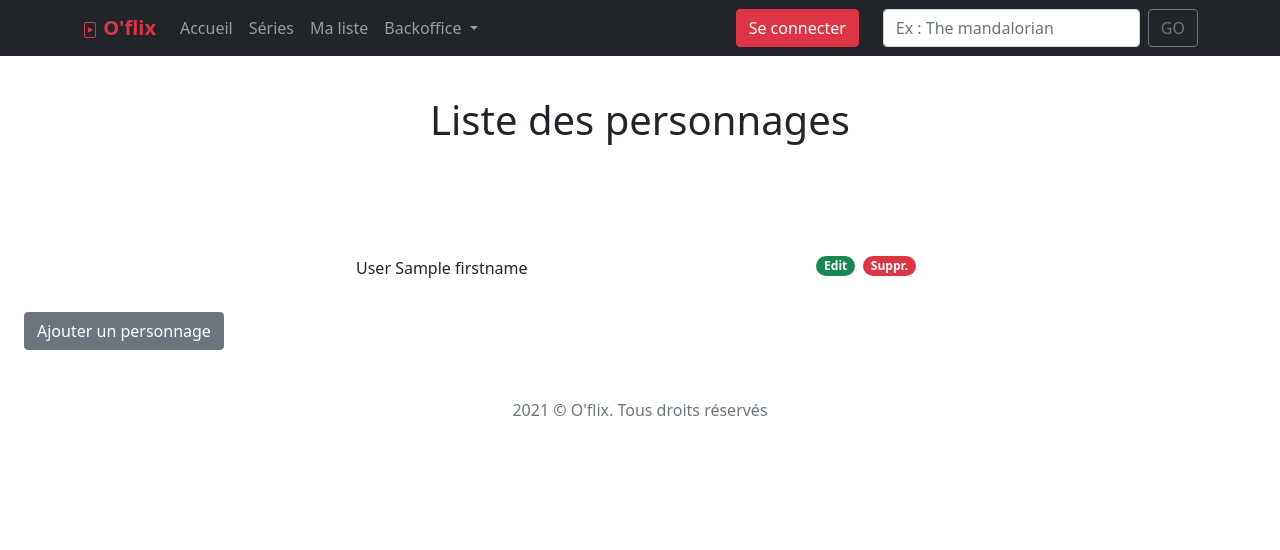
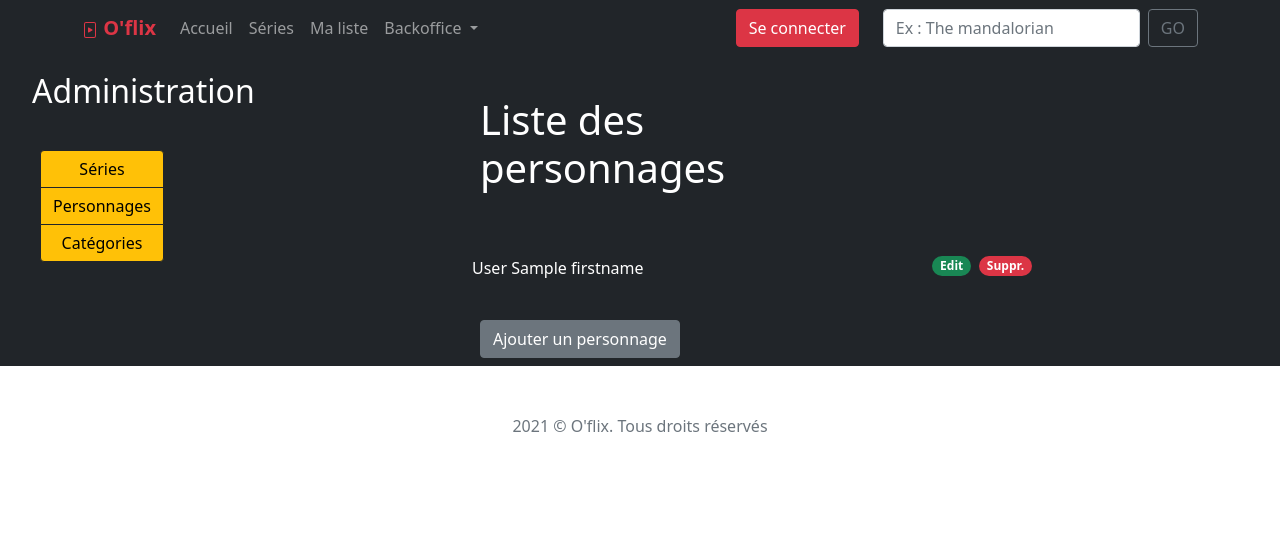
Before and after one commit to adrien-dubois/o-flix, a Symfony app: template templates/backoffice/character/character.html.twig in a window 1280 px wide. Shown: the top 550 px of the page. Before the commit the page ends 416 px from the top, so only its background shows below. Run offline with Twig, Linux system fonts and the light colour scheme; the template is opened without the code that fills it: most values are stand-ins (such as "Sample title", 1, 10 or a date in 2020); some libraries are stand-ins or nearby versions.

Commit message:
Integration of TvShows

```diff
--- a/public/css/oflix.css
+++ b/public/css/oflix.css
@@ -58,9 +58,7 @@ body {
     color: black;
 }
 
-.flashAdd{
-    margin-top: 4rem;
-}
+
 
 #black{
     padding-left: 2rem;
--- a/templates/backoffice/character/character.html.twig
+++ b/templates/backoffice/character/character.html.twig
@@ -1,21 +1,21 @@
-{% extends 'base.html.twig' %}
+{% extends 'backoffice/layout.html.twig' %}
 
 {% block title %}Liste personnages - Backoffice - {{parent()}} {% endblock %}
 
-{% block body %}
+{% block content %}
 
-        <section class="py-5 text-center container">
+        <section class="container">
             <div class="row py-lg-5">
-                <div class="col-lg-6 col-md-8 mx-auto">
+                <div class="col-lg-6 col-md-8">
                     <h1 class="fw-light">Liste des personnages</h1>
                 </div>
             </div>
         </section>
 
 
-        <ul class="list-group list-group-flush mx-auto" style="width: 600px;">
+        <ul class="list-group list-group-flush" style="width: 600px;">
             {% for character in characters %}
-                <li class="list-group-item">{{character.lastname}} {{character.firstname}}
+                <li style="background-color: #212529; color: #fff" class="list-group-item">{{character.lastname}} {{character.firstname}}
 
                 {# DELETE #}
                 <a style="text-decoration: none; color: white; float: right;" href="{{path('backoffice_character_delete',{ id: character.id})}}" class="card-link badge rounded-pill bg-danger mx-2">Suppr.</a>
@@ -28,7 +28,7 @@
         </ul>
 
         <br>
-        <a href=" {{ path('backoffice_character_add') }} " class="btn btn-secondary mx-4">Ajouter un personnage</a>
+        <a href=" {{ path('backoffice_character_add') }} " class="btn btn-secondary my-2 mx-4">Ajouter un personnage</a>
 
     </main>
 
--- a/templates/backoffice/layout.html.twig
+++ b/templates/backoffice/layout.html.twig
@@ -7,9 +7,9 @@
         <div class="col-4 my-4 mx-auto">
             <h2>Administration</h2>
             <div class="btn-group-vertical py-4 m-2" role="group" aria-label="Basic example">
-                <a href="" class="btn btn-warning border border-dark">Séries</a>
-                <a href="" class="btn btn-warning border border-dark">Personnages</a>
-                <a href="" class="btn btn-warning border border-dark">Catégories</a>
+                <a href="{{path('backoffice_tv_show_index')}}" class="btn btn-warning border border-dark">Séries</a>
+                <a href="{{path ('backoffice_character_home') }}" class="btn btn-warning border border-dark">Personnages</a>
+                <a href="{{path ('backoffice_category_home') }}" class="btn btn-warning border border-dark">Catégories</a>
             </div>
         </div>
 
--- a/templates/base.html.twig
+++ b/templates/base.html.twig
@@ -15,7 +15,8 @@
         {% include "partials/_navbar.html.twig" %}
         <main>
         {% include "partials/_flash.html.twig" %}
-        {% block body %} {% endblock %}
+        {% block body %}
+        {% endblock %}
         {% include "partials/_footer.html.twig" %}
         {% block javascripts %}
             <script src=" {{asset('js/bootstrap.js')}} "></script>
--- a/templates/partials/_flash.html.twig
+++ b/templates/partials/_flash.html.twig
@@ -1,11 +1,11 @@
 {# Displaying Flash Messages with Bootstrap classes #}
 
+<div class="flashAdd">
 {% for label, messages in app.flashes %}
     {% for message in messages %}
-        <div class="flashAdd">
             <div class="alert alert-{{ label }}" role="alert">
                 {{ message }}
             </div>
-        </div>
     {% endfor %}
 {% endfor %}
+</div>
```
Also changed, not shown: src/Controller/Backoffice/CategoryController.php (+2 -10 lines), templates/backoffice/character/add.html.twig (+6 -8 lines), templates/backoffice/character/update.html.twig (+6 -8 lines), templates/backoffice/tv_show/index.html.twig (+6 -9 lines).
